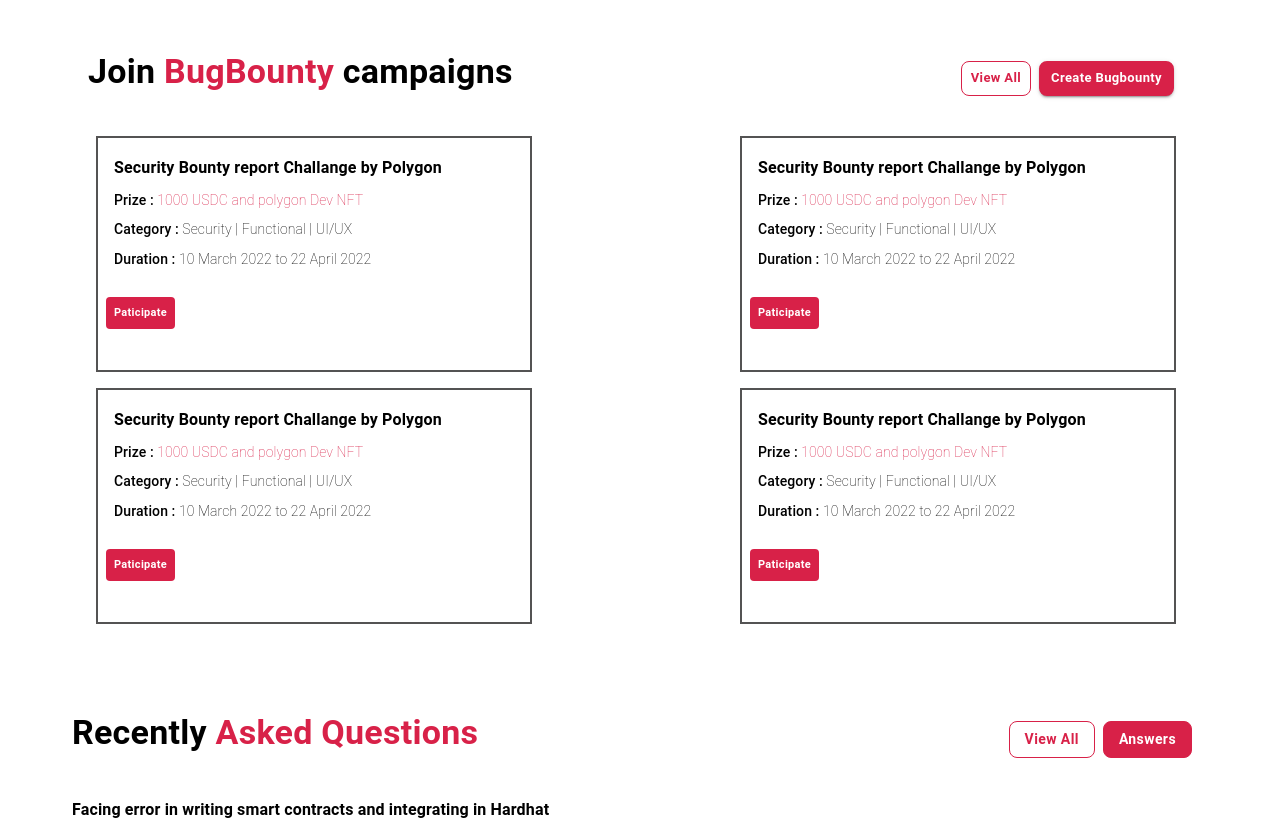
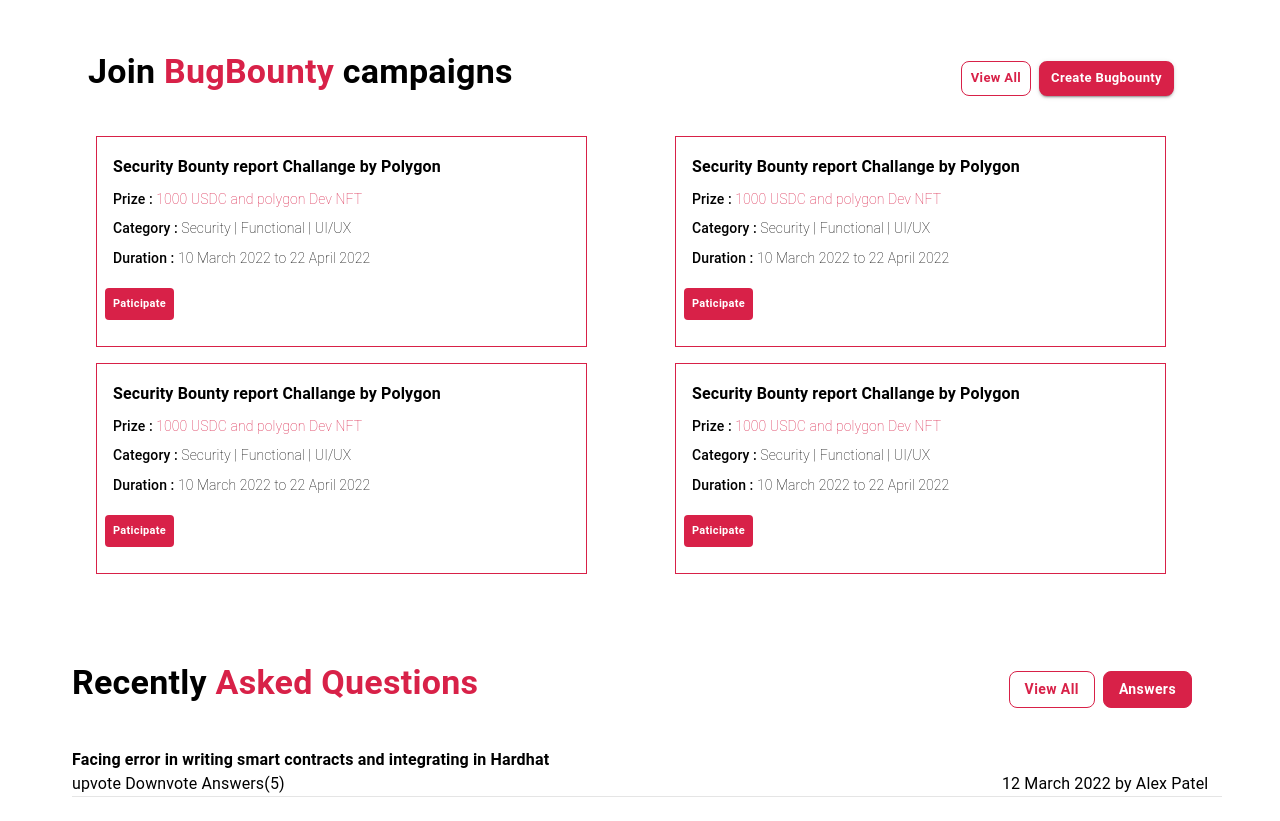
Before and after one commit to Twinkalsoni/Bugbuzzer_current, a React (Create React App) app: page / in a window 1280 px wide. Shown: the part 720-1541 px from the top of the page. Built offline with nearby package versions, Linux system fonts and the light colour scheme.

Commit message:
Update Compaigns.js

```diff
--- a/src/components/Compaigns.js
+++ b/src/components/Compaigns.js
@@ -32,9 +32,9 @@ view all
 <Box
 
 sx={{
-    height: '216px',
-    width: '416px',
-    border: '2px solid #545353',
+    height: '193px',
+    width: '473px',
+    border: '1px solid #D82148',
     background: '#FFFFFF',
     p: 1,
     m:1,
@@ -44,33 +44,33 @@ sx={{
         <Typography variant="subtitle2" fontStyle='bold' fontWeight= "550" ml={1} mt={1}> Prize :<span style={{color:"#D82148" , fontWeight:"10"}}>  1000 USDC and polygon Dev NFT </span></Typography>
         <Typography variant="subtitle2" fontStyle='bold' fontWeight= "550" ml={1} mt={1}>Category :<span style={{ fontWeight:"10"}}>  Security | Functional | UI/UX </span></Typography>
         <Typography variant="subtitle2" fontStyle='bold' fontWeight= "550" ml={1} mt={1}>Duration : <span style={{ fontWeight:"10"}}> 10 March 2022 to 22 April 2022 </span></Typography>
-<Button  size="medium" style={{fontSize:"11px", fontWeight:"bold", backgroundColor:"#D82148" ,color:'white', marginTop:'26px',textTransform:'capitalize'}}>Paticipate</Button>
+<Button  size="medium" style={{fontSize:"11px", fontWeight:"bold", backgroundColor:"#D82148" ,color:'white', marginTop:'18px',textTransform:'capitalize'}}>Paticipate</Button>
 
 </Box>
 <Box
 
 sx={{
-    height: '216px',
-    width: '416px',
-    border: '2px solid #545353',
+    height: '193px',
+    width: '473px',
+    border: '1px solid #D82148',
     background: '#FFFFFF',
     p: 1,
     m: 1,
-    ml:25
+    ml:10
 }}
 >
 <Typography variant="subtitle1" fontStyle='bold' fontWeight= "700" ml={1} mb={1} mt={1}>Security Bounty report Challange by Polygon</Typography>
         <Typography variant="subtitle2" fontStyle='bold' fontWeight= "550" ml={1} mt={1}> Prize :<span style={{color:"#D82148" , fontWeight:"10"}}>  1000 USDC and polygon Dev NFT </span></Typography>
         <Typography variant="subtitle2" fontStyle='bold' fontWeight= "550" ml={1} mt={1}>Category :<span style={{ fontWeight:"10"}}>  Security | Functional | UI/UX </span></Typography>
         <Typography variant="subtitle2" fontStyle='bold' fontWeight= "550" ml={1} mt={1}>Duration : <span style={{ fontWeight:"10"}}> 10 March 2022 to 22 April 2022 </span></Typography>
-        <Button  size="medium" style={{fontSize:"11px", fontWeight:"bold", backgroundColor:"#D82148" ,color:'white', marginTop:'26px',textTransform:'capitalize'}}>Paticipate</Button>
+        <Button  size="medium" style={{fontSize:"11px", fontWeight:"bold", backgroundColor:"#D82148" ,color:'white', marginTop:'18px',textTransform:'capitalize'}}>Paticipate</Button>
 </Box>
 <Box
 
 sx={{
-    height: '216px',
-    width: '416px',
-    border: '2px solid #545353',
+    height: '193px',
+    width: '473px',
+    border: '1px solid #D82148',
     background: '#FFFFFF',
     p: 1,
     m: 1,
@@ -81,18 +81,18 @@ sx={{
         <Typography variant="subtitle2" fontStyle='bold' fontWeight= "550" ml={1} mt={1}> Prize :<span style={{color:"#D82148" , fontWeight:"10"}}>  1000 USDC and polygon Dev NFT </span></Typography>
         <Typography variant="subtitle2" fontStyle='bold' fontWeight= "550" ml={1} mt={1}>Category :<span style={{ fontWeight:"10"}}>  Security | Functional | UI/UX </span></Typography>
         <Typography variant="subtitle2" fontStyle='bold' fontWeight= "550" ml={1} mt={1}>Duration : <span style={{ fontWeight:"10"}}> 10 March 2022 to 22 April 2022 </span></Typography>
-        <Button  size="medium" style={{fontSize:"11px", fontWeight:"bold", backgroundColor:"#D82148" ,color:'white', marginTop:'26px',textTransform:'capitalize'}}>Paticipate</Button>
+        <Button  size="medium" style={{fontSize:"11px", fontWeight:"bold", backgroundColor:"#D82148" ,color:'white', marginTop:'18px',textTransform:'capitalize'}}>Paticipate</Button>
 </Box>
 <Box
 
 sx={{
-    height: '216px',
-    width: '416px',
-    border: '2px solid #545353',
+    height: '193px',
+    width: '473px',
+    border: '1px solid #D82148',
     background: '#FFFFFF',
     p: 1,
     m: 1,
-    ml:25
+    ml:10
 
 }}
 >
@@ -100,7 +100,7 @@ sx={{
         <Typography variant="subtitle2" fontStyle='bold' fontWeight= "550" ml={1} mt={1}> Prize :<span style={{color:"#D82148" , fontWeight:"10"}}>  1000 USDC and polygon Dev NFT </span></Typography>
         <Typography variant="subtitle2" fontStyle='bold' fontWeight= "550" ml={1} mt={1}>Category :<span style={{ fontWeight:"10"}}>  Security | Functional | UI/UX </span></Typography>
         <Typography variant="subtitle2" fontStyle='bold' fontWeight= "550" ml={1} mt={1}>Duration : <span style={{ fontWeight:"10"}}> 10 March 2022 to 22 April 2022 </span></Typography>
-        <Button  size="medium" style={{fontSize:"11px", fontWeight:"bold", backgroundColor:"#D82148" ,color:'white', marginTop:'26px',textTransform:'capitalize'}}>Paticipate</Button>
+        <Button  size="medium" style={{fontSize:"11px", fontWeight:"bold", backgroundColor:"#D82148" ,color:'white', marginTop:'18px',textTransform:'capitalize'}}>Paticipate</Button>
 </Box>
 </Stack>
 </Container>
```
